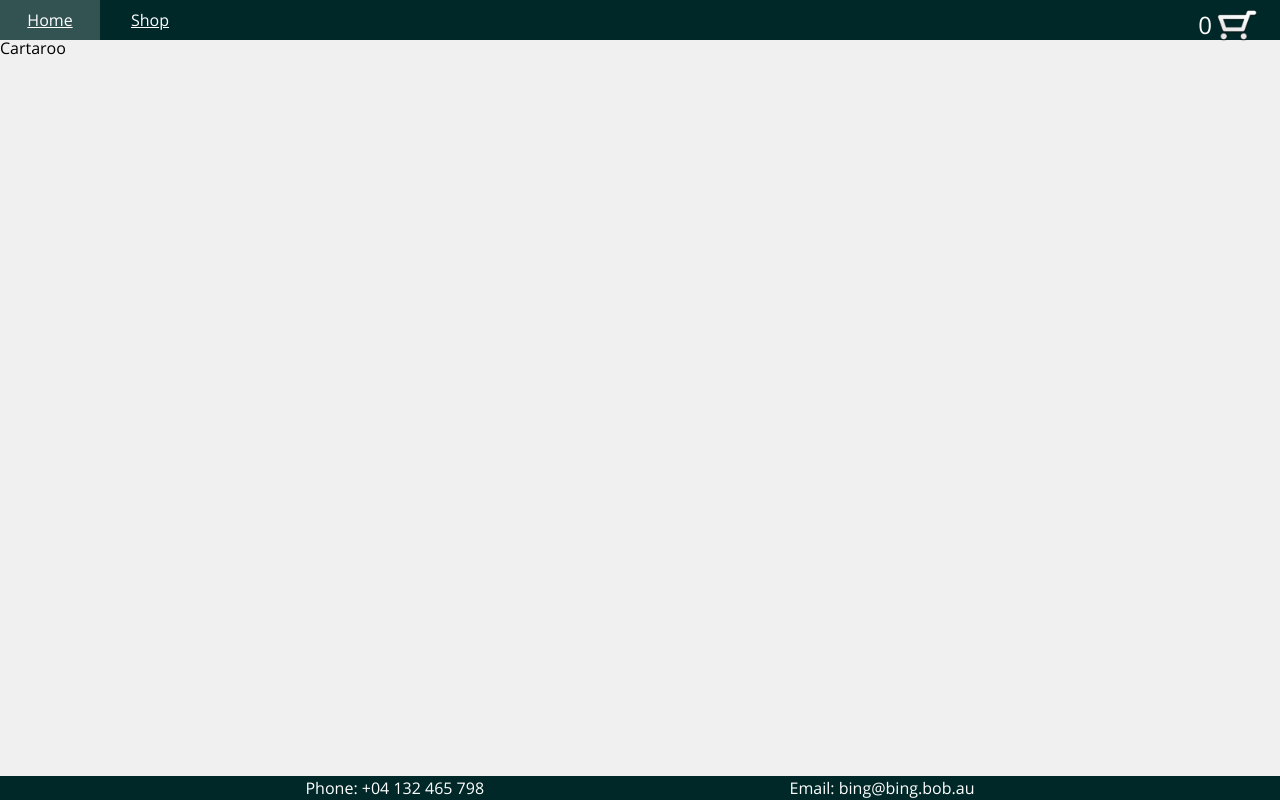
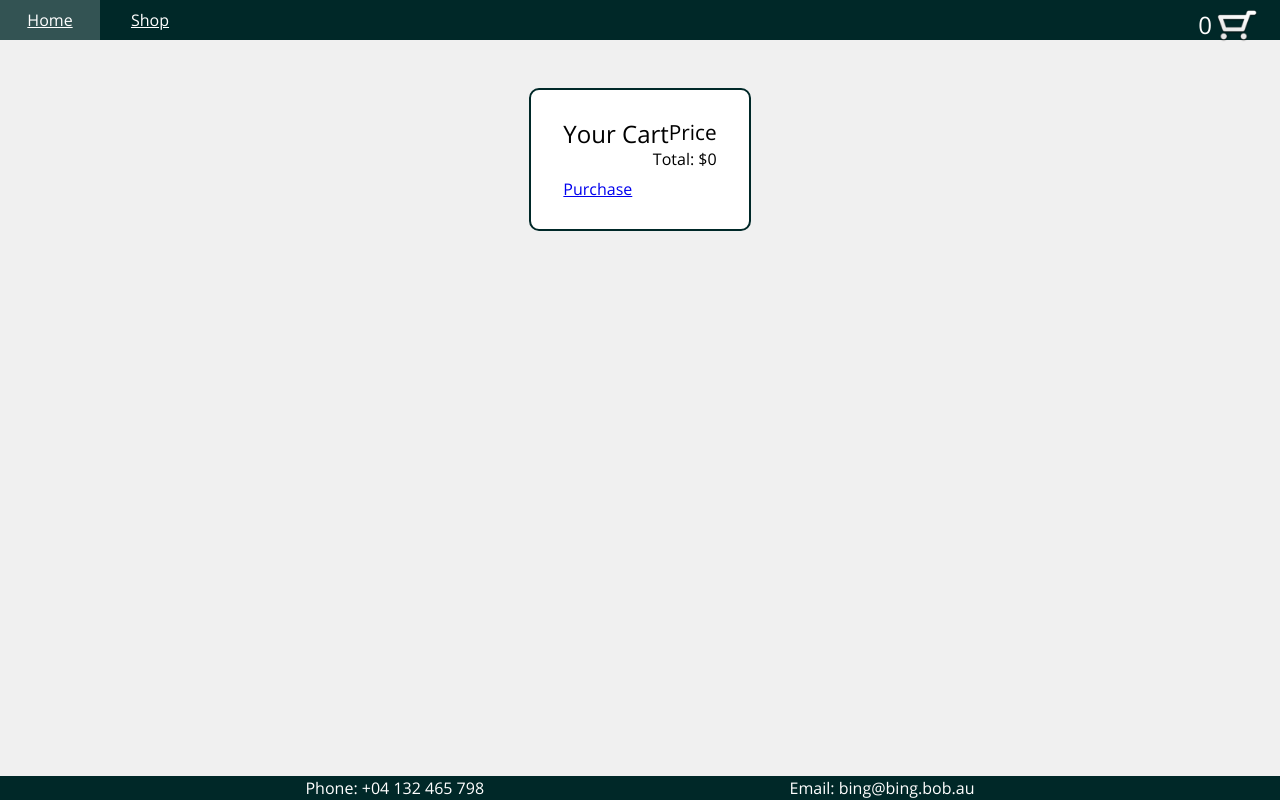
Before and after one commit to macla7/shopping-cart, a React (Create React App) app: page /cart in a window 1280 px wide. Built offline with nearby package versions, Linux system fonts and the light colour scheme.

Commit message:
making 'bought' route, and some finishing styling

```diff
--- a/package.json
+++ b/package.json
@@ -4,11 +4,13 @@
   "private": true,
   "dependencies": {
     "@fortawesome/fontawesome-svg-core": "^1.2.36",
+    "@fortawesome/free-brands-svg-icons": "^5.15.4",
     "@fortawesome/free-solid-svg-icons": "^5.15.4",
     "@fortawesome/react-fontawesome": "^0.1.15",
     "@testing-library/jest-dom": "^5.11.4",
     "@testing-library/react": "^11.1.0",
     "@testing-library/user-event": "^12.1.10",
+    "lodash": "^4.17.21",
     "node-sass": "^6.0.1",
     "react": "^17.0.2",
     "react-dom": "^17.0.2",
--- a/src/App.js
+++ b/src/App.js
@@ -10,16 +10,32 @@ import {
   faTimesCircle,
   faPlusCircle,
   faMinusCircle,
+  faTrash,
+  // faFacebookSquare,
+  // faInstagramSquare,
+  // faTwitterSquare,
 } from "@fortawesome/free-solid-svg-icons";
+import { fab } from "@fortawesome/free-brands-svg-icons";
 import ShopItem from "./components/ShopItem";
 import ducks from "./ducks";
 import uniqid from "uniqid";
 import CartTile from "./components/CartTile";
+import Bought from "./components/Bought";
+import { isEmpty } from "lodash";
 
 function App() {
   const [cartItems, setCartItems] = useState({});
 
-  library.add(faTimesCircle, faPlusCircle, faMinusCircle);
+  library.add(
+    faTimesCircle,
+    faPlusCircle,
+    faMinusCircle,
+    faTrash,
+    fab
+    // faFacebookSquare,
+    // faInstagramSquare,
+    // faTwitterSquare
+  );
 
   const shopItems = ducks.map((duck) => (
     <ShopItem duck={duck} handleAdd={handleAdd} key={uniqid()} />
@@ -60,6 +76,26 @@ function App() {
     console.log(cartItems);
   }
 
+  function cartTotal() {
+    let total = 0;
+    for (const id in cartItems) {
+      total += ducks[id].price * cartItems[id];
+    }
+    return total;
+  }
+
+  function clearCart() {
+    if (isEmpty(cartItems)) {
+      alert(
+        "You have to have some ducks in your cart before you can purchase them!"
+      );
+      console.log("beeep");
+    } else {
+      console.log(cartItems, "cart items are...");
+      setCartItems({});
+    }
+  }
+
   return (
     <div className="app">
       {console.log(cartItems, "in render of app")}
@@ -71,8 +107,14 @@ function App() {
         <Shop>{shopItems}</Shop>
       </Route>
       <Route path="/cart">
-        <Cart>{cartTileArr}</Cart>
+        <Cart total={cartTotal()} clearCart={clearCart}>
+          {cartTileArr}
+        </Cart>
       </Route>
+      <Route path="/bought">
+        <Bought />
+      </Route>
+
       <Foot />
     </div>
   );
--- /dev/null
+++ b/src/components/Bought.js
@@ -0,0 +1,35 @@
+import React from "react";
+import { FontAwesomeIcon } from "@fortawesome/react-fontawesome";
+
+function Bought() {
+  function handleClick() {
+    alert(
+      "These social icons don't go anywhere. Maybe one day, if Big Ducking Ducks becomes real.. 😫"
+    );
+  }
+  return (
+    <div className="boughtScreen">
+      <h1>Very Niceee.</h1>
+      <p>Your Ducks are on the way!</p>
+      <p>
+        Please leave us a comment on our socials to let us know how we're doing.
+      </p>
+      <div className="socials">
+        <FontAwesomeIcon
+          icon={["fab", "facebook-square"]}
+          onClick={handleClick}
+        />
+        <FontAwesomeIcon
+          icon={["fab", "instagram-square"]}
+          onClick={handleClick}
+        />
+        <FontAwesomeIcon
+          icon={["fab", "twitter-square"]}
+          onClick={handleClick}
+        />
+      </div>
+    </div>
+  );
+}
+
+export default Bought;
--- a/src/components/Cart.js
+++ b/src/components/Cart.js
@@ -1,10 +1,31 @@
 import React from "react";
+import { Link } from "react-router-dom";
 
-function Cart({ children }) {
+function Cart({ children, total, clearCart }) {
+  // <Link to="/bought" className="cartLink" onClick={clearCart}>
+  //   Purchase
+  // </Link>;
+  console.log(total, "what is total");
   return (
-    <div>
-      <h1>Cartaroo</h1>
-      <div>{children}</div>
+    <div className="cartCont">
+      <div className="cart">
+        <header>
+          <h2>Your Cart</h2>
+          <h3>Price</h3>
+        </header>
+        <div className="cartItemsConts">{children}</div>
+        <div className="cartTotal">Total: ${total}</div>
+        <div className="cartBuy"></div>
+        {total !== 0 ? (
+          <Link to="/bought" className="cartLink" onClick={clearCart}>
+            Purchase
+          </Link>
+        ) : (
+          <Link to="/shop" className="cartLink" onClick={clearCart}>
+            Purchase
+          </Link>
+        )}
+      </div>
     </div>
   );
 }
--- a/src/components/CartTile.js
+++ b/src/components/CartTile.js
@@ -13,13 +13,27 @@ function CartTile({ id, num, changeCart, onRemove }) {
     onRemove(id);
   }
 
+  function handleMinus(e) {
+    let element = e.target.closest("div").querySelector(".number");
+    let val = parseInt(element.value);
+    if (val === 1) {
+      handleClick();
+    } else {
+      val = parseInt(val) - 1;
+      changeCart(id, val);
+    }
+  }
+
+  function handlePlus(e) {
+    let element = e.target.closest("div").querySelector(".number");
+    changeCart(id, parseInt(element.value) + 1);
+  }
+
   return (
     <div className="cartTile">
-      <p>
-        {id} : {num}
-      </p>
       <img src={ducks[id].url} alt={ducks[id].title} />
-      <FontAwesomeIcon icon="minus-circle" />
+      <div className="cartItemBtns">
+        <FontAwesomeIcon icon="minus-circle" onClick={handleMinus} />
         <input
           type="number"
           name="number"
@@ -28,8 +42,12 @@ function CartTile({ id, num, changeCart, onRemove }) {
           value={num}
           onChange={handleChange}
         />
-      <FontAwesomeIcon icon="plus-circle" />
-      <button onClick={handleClick}>Remove from Cart</button>
+        <FontAwesomeIcon icon="plus-circle" onClick={handlePlus} />
+        <FontAwesomeIcon icon="trash" onClick={handleClick} className="trash" />
+      </div>
+      <div>
+        <p>${ducks[id].price * num}</p>
+      </div>
     </div>
   );
 }
--- /dev/null
+++ b/src/sass/bought.scss
@@ -0,0 +1,27 @@
+.boughtScreen {
+  max-width: 500px;
+  border: 2px solid rgb(0, 40, 40);
+  background-color: white;
+  border-radius: 10px;
+  padding: 2rem;
+  margin: 3rem;
+
+  h1 {
+    font-size: 2rem;
+  }
+
+  p {
+    padding: 0.5rem 0;
+  }
+}
+
+.socials {
+  display: flex;
+  font-size: 2rem;
+  padding: 0.5rem;
+  cursor: pointer;
+
+  > * {
+    margin: 0.5rem;
+  }
+}
--- a/src/sass/cart.scss
+++ b/src/sass/cart.scss
@@ -1,11 +1,53 @@
-.cartTile {
+.cart {
+  max-width: 500px;
   border: 2px solid rgb(0, 40, 40);
   background-color: white;
   border-radius: 10px;
-  padding: 0.3rem;
-  margin: 0.5rem;
+  padding: 2rem;
+  margin: 3rem;
   img {
     height: 100px;
     aspect-ratio: 1;
   }
+
+  header {
+    display: flex;
+    justify-content: space-between;
+  }
 }
+
+.cartTile {
+  padding: 1rem 0rem;
+  display: grid;
+  grid-template-columns: auto 1fr auto;
+  align-items: center;
+  grid-gap: 3rem;
+
+  input {
+    width: 60px;
+    text-align: center;
+  }
+
+  .cartItemBtns {
+    display: grid;
+    grid-gap: 0.2rem;
+    grid-template-columns: repeat(3, auto);
+
+    .trash {
+      grid-column: 3 /4;
+    }
+  }
+}
+
+.cartTotal,
+.cartBuy {
+  display: flex;
+  justify-content: flex-end;
+  padding: 0.3rem 0;
+}
+
+.cartCont {
+  display: grid;
+  align-items: center;
+  justify-content: center;
+}
--- a/src/sass/genTags.scss
+++ b/src/sass/genTags.scss
@@ -24,3 +24,13 @@ abbr[title] {
 .app {
   position: relative;
 }
+
+input[type="submit"] {
+  background-color: rgba(255, 145, 0, 0.9);
+  border-radius: 5px;
+  border: none;
+  color: white;
+  text-align: center;
+  text-decoration: none;
+  font-size: 16px;
+}
--- a/src/sass/home.scss
+++ b/src/sass/home.scss
@@ -8,8 +8,8 @@
 
   header {
     padding: 0.5rem;
-    background-color: rgb(0, 40, 40);
-    border-radius: 20px;
+    background-color: rgba(0, 40, 40, 0.9);
+    border-radius: 5px;
     color: white;
 
     > * {
--- a/src/styles.scss
+++ b/src/styles.scss
@@ -6,3 +6,4 @@
 @import "./sass/foot.scss";
 @import "./sass/shop.scss";
 @import "./sass/cart.scss";
+@import "./sass/bought.scss";
```
Also changed, not shown: 2 other files (tests, documents, lock files or other folders). Lines whose indentation alone changed are shown as unchanged.
